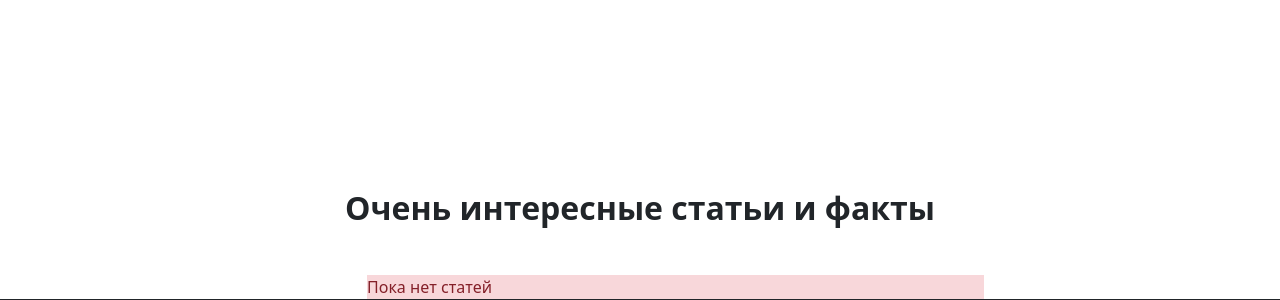
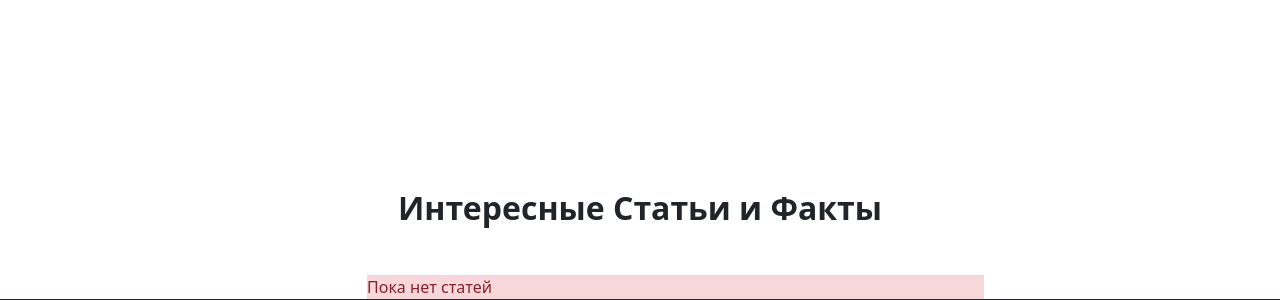
Before and after one commit to akhmadakhmedov/kassa, a Django app: page / in a window 1280 px wide. Shown: the part 155-455 px from the top of the page. Run offline with Django 5.2, Linux system fonts and the light colour scheme; data that the repository does not hold is empty; some libraries are stand-ins or nearby versions.

Commit message:
Title modified

```diff
--- a/templates/index.html
+++ b/templates/index.html
@@ -8,7 +8,7 @@
         </p><br><br><br>
 
         <div class="text-center my-5">
-            <h2 class="fw-bolder">Очень интересные статьи и факты </h2>
+            <h2 class="fw-bolder">Интересные Статьи и Факты </h2>
         </div>
     </div>
 
```
